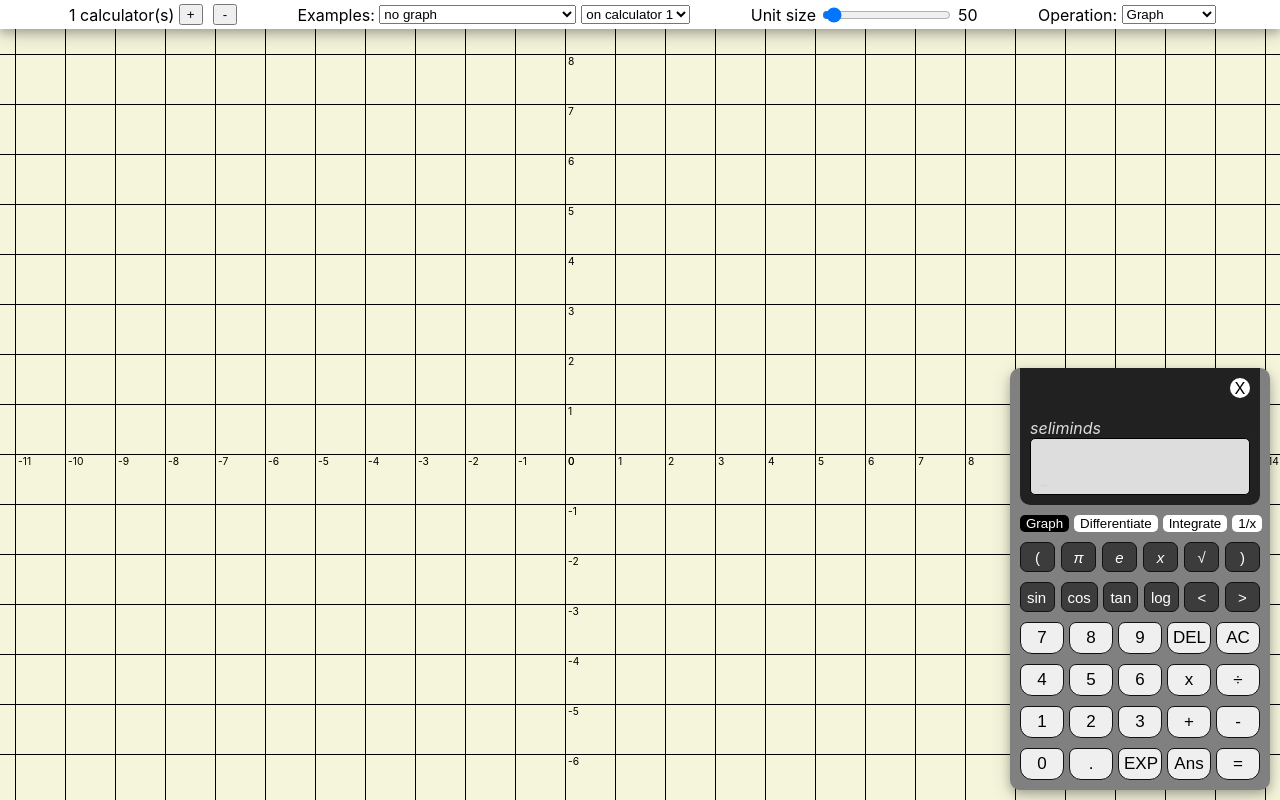
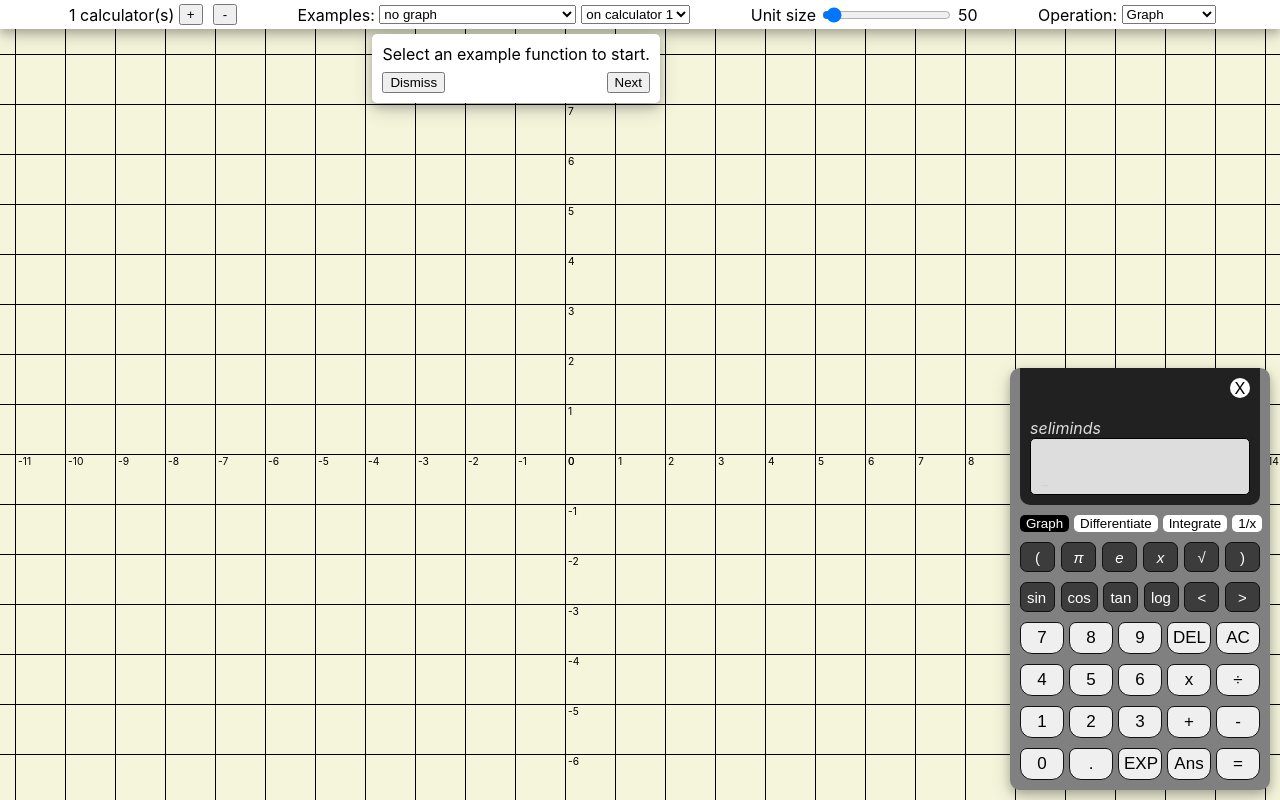
Before and after one commit to roybselim/lite-graf-v2, a React (Create React App) app: page / in a window 1280 px wide. Built offline with nearby package versions, Linux system fonts and the light colour scheme.

Commit message:
added tutorials

```diff
--- a/src/App.css
+++ b/src/App.css
@@ -73,6 +73,7 @@
 	background-color: #dddddd;
 	display: flex;
 	flex-direction: column;
+	position: relative;
 }
 .blink {
 	animation: blinker 1s linear infinite;
@@ -117,6 +118,7 @@
 	display: flex;
 	justify-content: center;
 	align-items: center;
+	position: relative;
 }
 .calculatorContainer {
 	padding: 10px;
@@ -162,3 +164,27 @@
 	font-size: 8px;
 	border-bottom: 1px solid white;
 }
+.tutorial {
+	position: absolute;
+	background-color: white;
+	padding: 10px;
+	border-radius: 5px;
+	box-shadow: 0 4px 8px 0 rgba(0, 0, 0, 0.2), 0 6px 20px 0 rgba(0, 0, 0, 0.19);
+	display: flex;
+	flex-direction: column;
+	gap: 8px;
+}
+.tutorialOne {
+	top: 30px;
+	left: 75px;
+}
+.tutorialTwo {
+	top: 30px;
+	left: -230px;
+	width: 220px;
+}
+.tutorialThree {
+	top: 30px;
+	right: 0px;
+	width: 220px;
+}
--- a/src/Calculator.tsx
+++ b/src/Calculator.tsx
@@ -18,7 +18,9 @@ const Calculator = (_props: ICalculatorProps) => {
 	const [answerMode, setAnswerMode] = useState(false);
 	const { calculator } = _props;
 
-	const { removeCalculator, editCalculator } = useStore((state) => state);
+	const { removeCalculator, editCalculator, tutorial, setTutorial } = useStore(
+		(state) => state
+	);
 	const { equation = [], color, graphType } = calculator;
 
 	// Monitor changes to position state and update DOM
@@ -103,6 +105,25 @@ const Calculator = (_props: ICalculatorProps) => {
 						<i>seliminds</i>
 					</span>
 					<div className="displayContainer">
+						{tutorial === 1 && (
+							<div className="tutorial tutorialTwo">
+								<div style={{ position: 'relative' }}>
+									Enter your equation here, use the black `<i>x</i>` button for
+									variables. Try `2x + 5`
+								</div>
+								<div
+									style={{
+										display: 'flex',
+										justifyContent: 'space-between',
+									}}
+								>
+									<button onClick={() => setTutorial(4)}>Dismiss</button>
+									<button onClick={() => setTutorial(tutorial + 1)}>
+										Next
+									</button>
+								</div>
+							</div>
+						)}
 						<div>
 							<span style={{ fontSize: '10px' }}>&nbsp;{prevEq}</span>
 						</div>
--- a/src/Controls.tsx
+++ b/src/Controls.tsx
@@ -15,6 +15,8 @@ const Controls = (_props: IControlProps) => {
 		calculators,
 		unitSize,
 		setUnitSize,
+		tutorial,
+		setTutorial,
 	} = useStore((state) => state);
 
 	return (
@@ -100,6 +102,22 @@ const Controls = (_props: IControlProps) => {
 							>{`on calculator ${ndx + 1}`}</option>
 						))}
 					</select>
+					{tutorial === 0 && (
+						<div className="tutorial tutorialOne">
+							<div style={{ position: 'relative' }}>
+								Select an example function to start.
+							</div>
+							<div
+								style={{
+									display: 'flex',
+									justifyContent: 'space-between',
+								}}
+							>
+								<button onClick={() => setTutorial(4)}>Dismiss</button>
+								<button onClick={() => setTutorial(tutorial + 1)}>Next</button>
+							</div>
+						</div>
+					)}
 				</div>
 				<div className="controlContainer">
 					<span>Unit size&nbsp;</span>
@@ -137,6 +155,22 @@ const Controls = (_props: IControlProps) => {
 						<option>Differentiate</option>
 						<option>Integrate</option>
 					</select>
+					{tutorial === 2 && (
+						<div className="tutorial tutorialThree">
+							<div style={{ position: 'relative' }}>
+								Use the operation dropdown or the calculator's calculus buttons
+								to perform calculus operations.
+							</div>
+							<div
+								style={{
+									display: 'flex',
+									justifyContent: 'space-between',
+								}}
+							>
+								<button onClick={() => setTutorial(4)}>Finish</button>
+							</div>
+						</div>
+					)}
 				</div>
 			</div>
 		</div>
--- a/src/store.ts
+++ b/src/store.ts
@@ -20,6 +20,8 @@ export interface IStore {
 	setUnitSize: (val: number) => void;
 	setHorizontalShift: (val: number) => void;
 	setVerticalShift: (val: number) => void;
+	tutorial: number;
+	setTutorial: (val: number) => void;
 }
 
 const useStore = create<IStore>((set) => ({
@@ -61,6 +63,8 @@ const useStore = create<IStore>((set) => ({
 	setHorizontalShift: (val: number) => set(() => ({ horizontalShift: val })),
 	verticalShift: VERTICAL_SHIFT,
 	setVerticalShift: (val: number) => set(() => ({ verticalShift: val })),
+	tutorial: 0,
+	setTutorial: (val: number) => set(() => ({ tutorial: val })),
 }));
 
 export default useStore;
```
